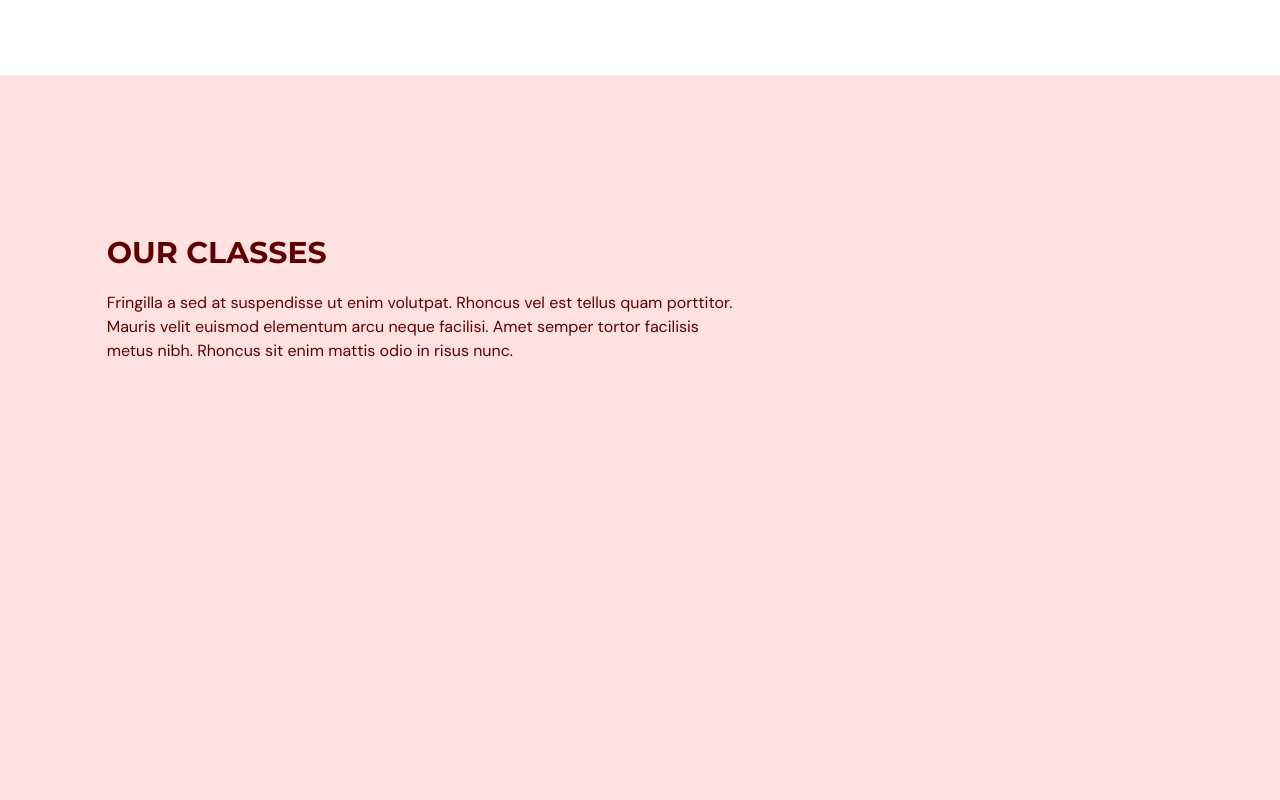
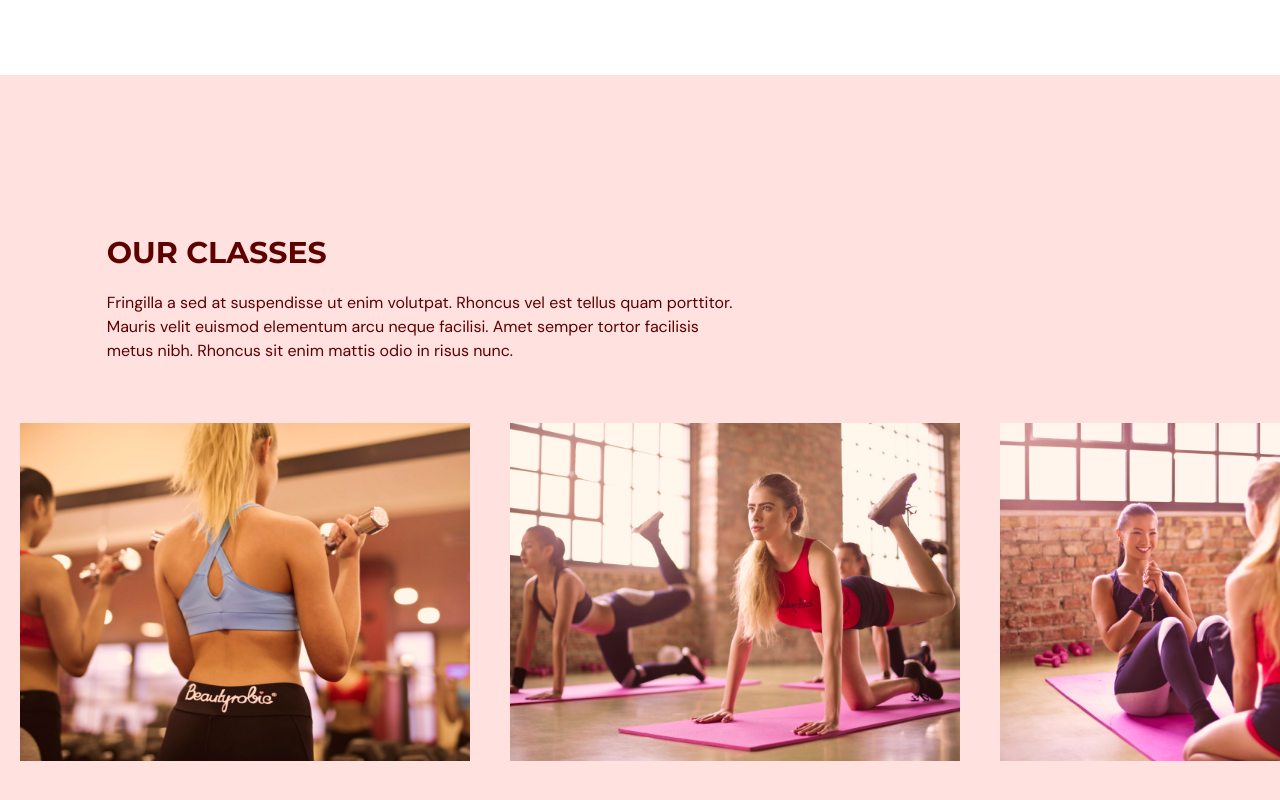
Before and after one commit to ItsMeArash/GYM-Landing, a React (Vite) app: page / in a window 1280 px wide. Shown: the part 2006-2806 px from the top of the page. Built offline with nearby package versions, Linux system fonts and the light colour scheme.

Commit message:
OurClasses component completed

```diff
--- /dev/null
+++ b/src/scenes/ourClasses/Class.tsx
@@ -0,0 +1,23 @@
+type Props = {
+  name: string;
+  description?: string;
+  image: string;
+};
+
+const Class = ({ name, description, image }: Props) => {
+  const overlayStyles = `p-5 absolute z-30 flex h-[380px] w-[450px]
+  flex-col items-center justify-center whitespace-normal bg-primary-500 text-center
+  text-white opacity-0 transition duration-500 hover:opacity-90`;
+
+  return (
+    <li className="relative mx-5 inline-block h-[350px] w-[450px]">
+      <div className={overlayStyles}>
+        <p className="text-2xl font-bold">{name}</p>
+        <p className="mt-5">{description}</p>
+      </div>
+      <img src={`${image}`} alt={image} />
+    </li>
+  );
+};
+
+export default Class;
--- a/src/scenes/ourClasses/index.tsx
+++ b/src/scenes/ourClasses/index.tsx
@@ -1,4 +1,4 @@
-import { SelectedPage } from "@/shared/types";
+import { SelectedPage, ClassType } from "@/shared/types";
 import image1 from "@/assets/image1.png";
 import image2 from "@/assets/image2.png";
 import image3 from "@/assets/image3.png";
@@ -7,6 +7,42 @@
 import image6 from "@/assets/image6.png";
 import { motion } from "framer-motion";
 import HText from "@/shared/HText.tsx";
+import Class from "./Class.tsx"
+
+const classes: Array<ClassType> = [
+  {
+    name: "Weight Training Classes",
+    description:
+      "Lorem ipsum dolor sit amet, consectetur adipiscing elit, sed do eiusmod tempor incididunt ut labore et dolore magna aliqua. Ut enim ad minim veniam, quis nostrud exercitation ullamco laboris nisi ut aliquip ex ea commodo consequat.",
+    image: image1,
+  },
+  {
+    name: "Yoga Classes",
+    image: image2,
+  },
+  {
+    name: "Ab Core Classes",
+    description:
+      "Lorem ipsum dolor sit amet, consectetur adipiscing elit, sed do eiusmod tempor incididunt ut labore et dolore magna aliqua. Ut enim ad minim veniam, quis nostrud exercitation ullamco laboris nisi ut aliquip ex ea commodo consequat.",
+    image: image3,
+  },
+  {
+    name: "Adventure Classes",
+    description:
+      "Lorem ipsum dolor sit amet, consectetur adipiscing elit, sed do eiusmod tempor incididunt ut labore et dolore magna aliqua. Ut enim ad minim veniam, quis nostrud exercitation ullamco laboris nisi ut aliquip ex ea commodo consequat.",
+    image: image4,
+  },
+  {
+    name: "Fitness Classes",
+    image: image5,
+  },
+  {
+    name: "Training Classes",
+    description:
+      "Lorem ipsum dolor sit amet, consectetur adipiscing elit, sed do eiusmod tempor incididunt ut labore et dolore magna aliqua. Ut enim ad minim veniam, quis nostrud exercitation ullamco laboris nisi ut aliquip ex ea commodo consequat.",
+    image: image6,
+  },
+];
 
 type Props = {
   setSelectedPage: (value: SelectedPage) => void;
@@ -41,7 +77,14 @@
         </motion.div>
         <div className="mt-10 h-[353px] w-full overflow-x-auto overflow-y-hidden">
           <ul className="w-[2800px] whitespace-nowrap">
-
+            {classes.map((item, index) => (
+              <Class
+                key={`${item.name}-${index}`}
+                name={item.name}
+                description={item.description}
+                image={item.image}
+              />
+            ))}
           </ul>
         </div>
       </motion.div>
--- a/src/shared/types.ts
+++ b/src/shared/types.ts
@@ -12,3 +12,9 @@
   title: string;
   description: string;
 }
+
+export interface ClassType {
+  name: string;
+  description?: string;
+  image: string;
+}
```
